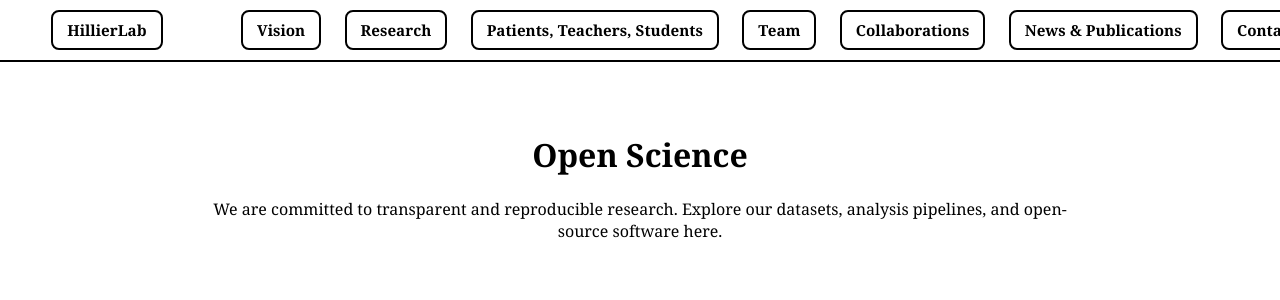
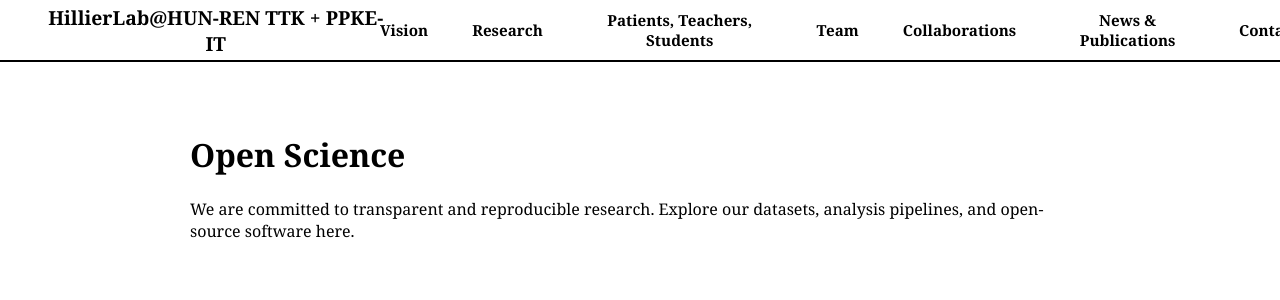
Before and after one commit to dzsano/rottenbillerdavid.github.io, a Jekyll site: the page built from open.html, in a window 1280 px wide. Shown: the top 300 px of the page. Built offline with Jekyll 4.4.1, drawn with Linux system fonts in a browser that asks for light colours.

Commit message:
Update page.html

```diff
--- a/_layouts/page.html
+++ b/_layouts/page.html
@@ -27,39 +29,62 @@ nav {
   border-bottom: 2px solid #000;
   z-index: 10;
 }
-nav a {
+
+nav .brand {
+  font-weight: bold;
+  font-size: 1.1rem;
+  transform: scale(1.1);
+  transform-origin: left center;
+  text-decoration: none;
+  color: inherit;
+  padding: 8px 14px;
+  border-radius: 4px;
+  transition: all 0.3s ease;
+}
+
+nav .brand:hover {
+  background: #000;
+  color: #fff;
+}
+
+.nav-links {
+  display: flex;
+  justify-content: flex-end;
+  align-items: center;
+  gap: 1rem;
+}
+
+.nav-links a {
   color: inherit;
   text-decoration: none;
-  margin-left: 1.2rem;
   font-weight: bold;
   font-size: 0.95rem;
   padding: 8px 14px;
-  border: 2px solid currentColor;
-  border-radius: 8px;
+  border-radius: 4px;
   transition: all 0.3s ease;
 }
-nav a:hover {
+
+.nav-links a:hover {
   background: #000;
   color: #fff;
+  border-radius: 4px;
 }
-nav .brand {
-  font-weight: bold;
-  border: 2px solid currentColor;
-  padding: 8px 14px;
-  border-radius: 8px;
-}
+
+/* MAIN CONTENT */
 main {
   max-width: 900px;
   margin: 0 auto;
   padding: 2rem;
+  text-align: left;
 }
 </style>
 </head>
 <body>
 
+<!-- NAVBAR -->
 <nav>
-  <a href="/index.html" class="brand">HillierLab</a>
-  <div>
+  <a href="/index.html" class="brand">HillierLab@HUN-REN TTK + PPKE-IT</a>
+  <div class="nav-links">
     <a href="/vision.html">Vision</a>
     <a href="/research.html">Research</a>
     <a href="/patients-teachers-students.html">Patients, Teachers, Students</a>
```
Also changed, not shown: other parts of _layouts/page.html (+2 -0 lines).
